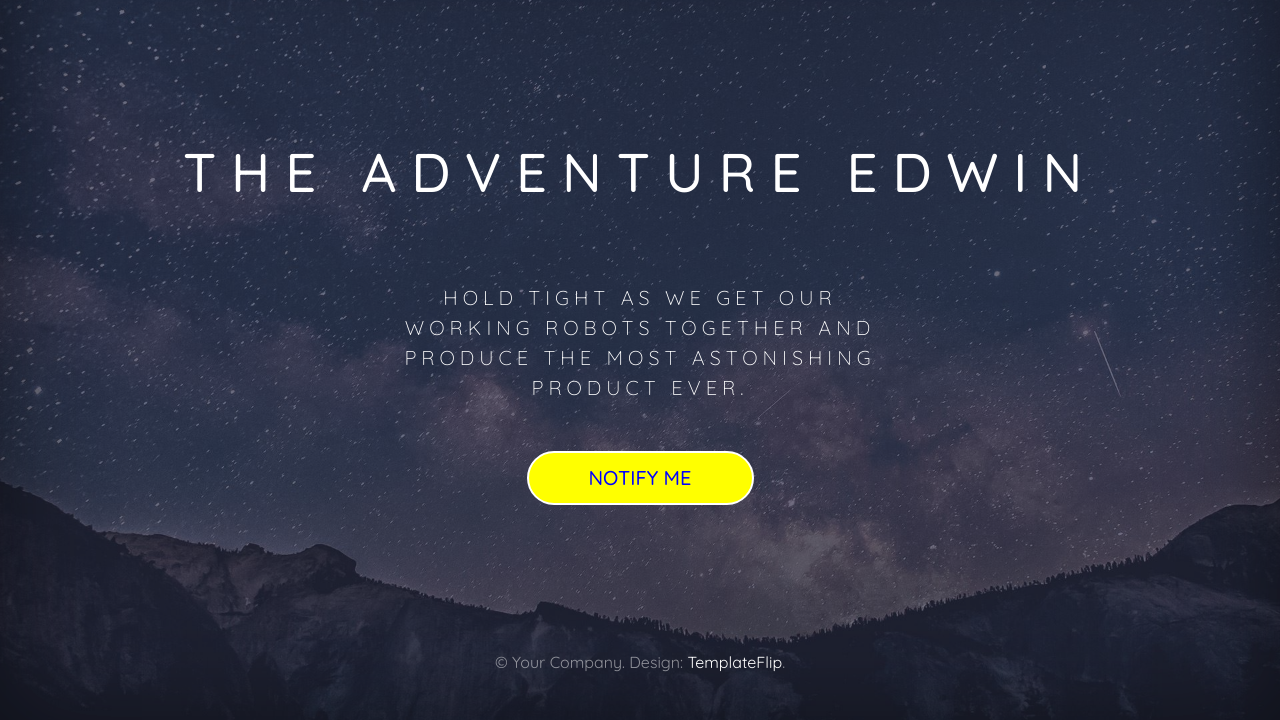
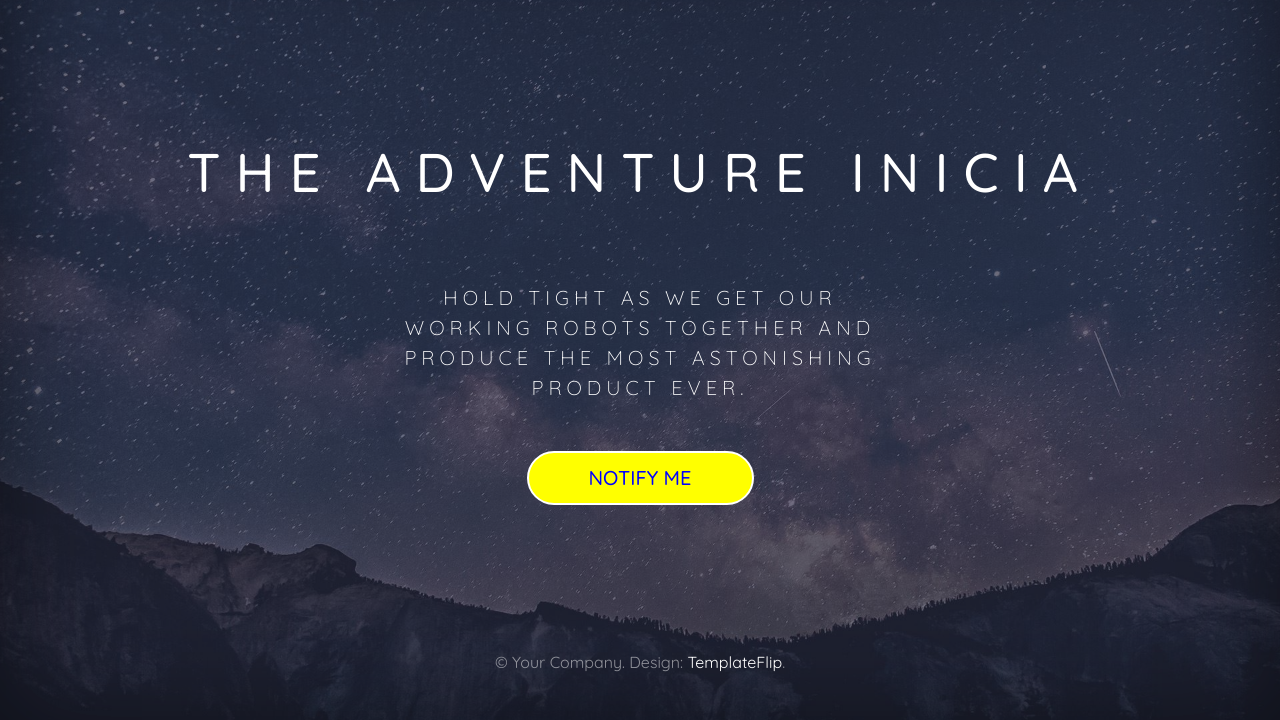
Before and after one commit to Sauleeu/coming-soon, a plain HTML site: page index.html in a window 1280 px wide. Shown: the part 80-800 px from the top of the page. Drawn offline with nearby package versions, Linux system fonts and the light colour scheme.

Commit message:
Se cambio el titulo dos

```diff
--- a/index.html
+++ b/index.html
@@ -25,7 +25,7 @@
           </nav>
         </div>
       </div><br>      <div class="inner cover">
-        <h1 class="cover-heading">The adventure edwin </h1>
+        <h1 class="cover-heading">The adventure inicia</h1>
         <p class="lead cover-copy">Hold tight as we get our working robots together and produce the most astonishing product ever.</p>
         <p class="lead"><button type="button" class="btn btn-lg btn-default btn-notify" data-toggle="modal" data-target="#subscribeModal">Notify Me</button></p>
       </div>
```
